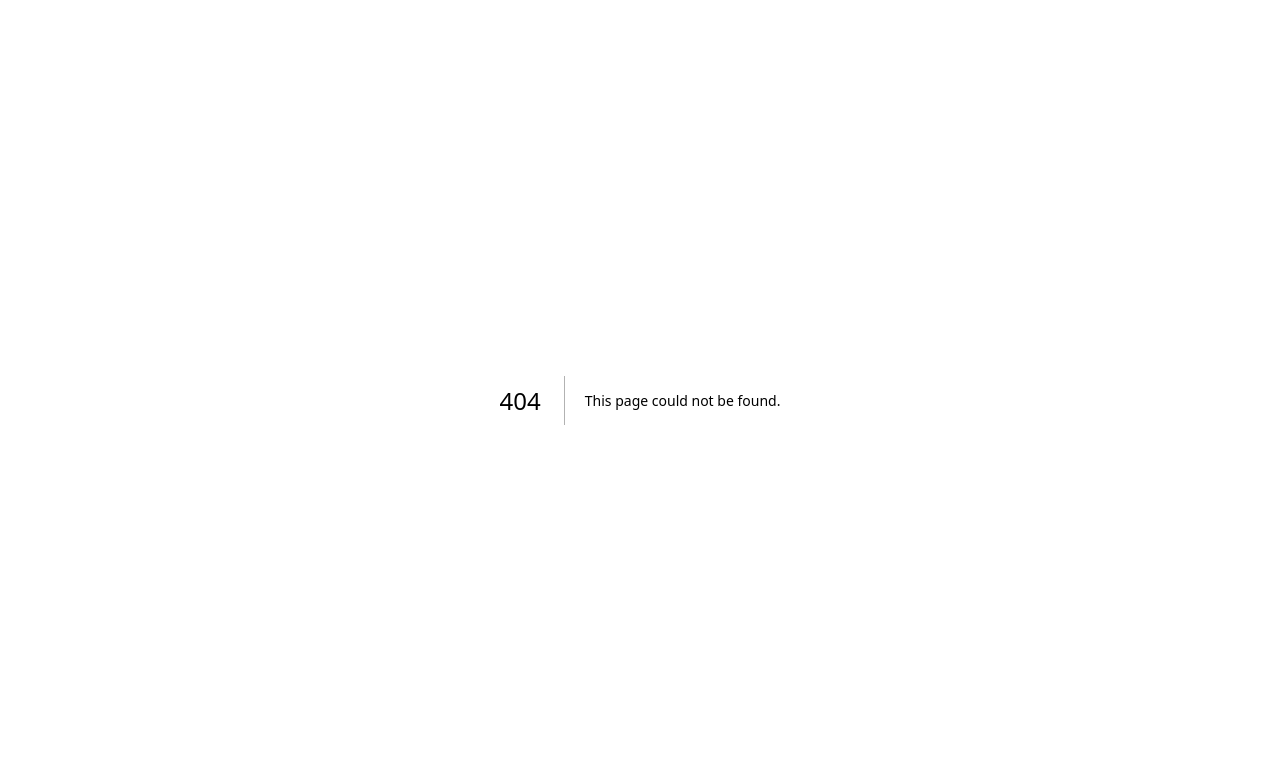
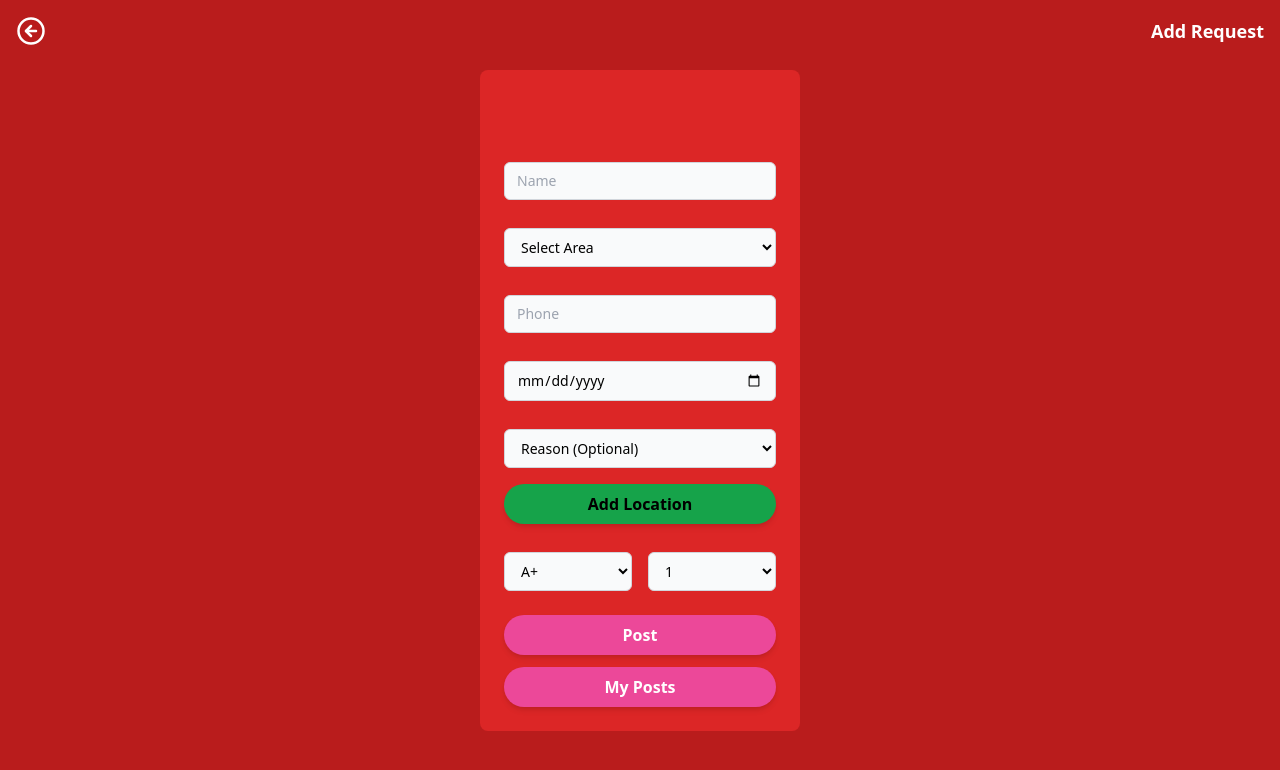
Before and after one commit to mdsajalali/blood-donor-app, a Next.js app: page /request in a window 1280 px wide. Before the commit this address had no page. Shown: the top 770 px of the page. Built offline with nearby package versions, Linux system fonts and the light colour scheme.

Commit message:
add: request

```diff
--- /dev/null
+++ b/src/app/(dashboard)/request/page.tsx
@@ -0,0 +1,129 @@
+import { ArrowLeftCircle } from "lucide-react";
+import Link from "next/link";
+
+export default function Request() {
+  return (
+    <div className="flex items-center justify-center min-h-screen bg-red-700">
+      {/* Top Bar with Back Icon and Heading */}
+      <div className="absolute top-4 left-4 right-4 flex  items-center justify-between">
+        <Link href="/dashboard">
+          <ArrowLeftCircle className="text-white" size={30} />
+        </Link>
+        <h1 className="text-lg font-semibold text-white">Add Request</h1>
+      </div>
+      <div className="w-80 bg-red-600 rounded-lg p-6 relative">
+        {/* Form Section */}
+        <form className="mt-16 space-y-6">
+          {/* Name Input */}
+          <div className="mb-4">
+            <input
+              type="text"
+              id="name"
+              placeholder="Name"
+              className="w-full mt-1 py-2 px-3 bg-gray-50 border border-gray-300 rounded-md focus:ring-indigo-500 focus:border-indigo-500 text-sm"
+            />
+          </div>
+
+          {/* Area Dropdown */}
+          <div className="mb-4">
+            <select
+              id="area"
+              className="w-full mt-1 py-2 px-3 bg-gray-50 border border-gray-300 rounded-md focus:ring-indigo-500 focus:border-indigo-500 text-sm"
+            >
+              <option value="">Select Area</option>
+              <option value="Dhaka">Dhaka</option>
+              <option value="Rajshahi">Rajshahi</option>
+              <option value="Cumilla">Cumilla</option>
+              <option value="Chittagong">Chittagong</option>
+              <option value="Khulna">Khulna</option>
+            </select>
+          </div>
+
+          {/* Phone Number Input */}
+          <div className="mb-4">
+            <input
+              type="tel"
+              id="phone"
+              placeholder="Phone"
+              className="w-full mt-1 py-2 px-3 bg-gray-50 border border-gray-300 rounded-md focus:ring-indigo-500 focus:border-indigo-500 text-sm"
+            />
+          </div>
+
+          {/* Reason Field (Optional) */}
+          <div className="mb-4">
+            <input
+              type="date"
+              id="date"
+              className="w-full mt-1 py-2 px-3 bg-gray-50 border border-gray-300 rounded-md focus:ring-indigo-500 focus:border-indigo-500 text-sm"
+            />
+          </div>
+
+          <div className="mb-4">
+            <select
+              id="area"
+              className="w-full mt-1 py-2 px-3 bg-gray-50 border border-gray-300 rounded-md focus:ring-indigo-500 focus:border-indigo-500 text-sm"
+            >
+              <option value="">Reason (Optional)</option>
+              <option value="Dhaka1">Dhaka</option>
+              <option value="Rajshahi2">Rajshahi</option>
+              <option value="Cumilla3">Cumilla</option>
+              <option value="Chittagong3">Chittagong</option>
+              <option value="Khulna3">Khulna</option>
+            </select>
+          </div>
+
+          <Link href="/map">
+            <button className="w-full mt-4 py-2 text-black bg-green-600 rounded-full shadow-md font-semibold">
+              Add Location
+            </button>
+          </Link>
+
+          {/* Blood Group and Number of Bags */}
+          <div className="flex   gap-4 mb-6">
+            {/* Blood Group Dropdown */}
+            <div className="flex-1">
+              <select
+                id="blood-group"
+                className="w-full mt-1 py-2 px-3 bg-gray-50 border border-gray-300 rounded-md focus:ring-indigo-500 focus:border-indigo-500 text-sm"
+              >
+                <option value="A+">A+</option>
+                <option value="A-">A-</option>
+                <option value="B+">B+</option>
+                <option value="B-">B-</option>
+                <option value="AB+">AB+</option>
+                <option value="AB-">AB-</option>
+                <option value="O+">O+</option>
+                <option value="O-">O-</option>
+              </select>
+            </div>
+
+            {/* Number of Bags Dropdown */}
+            <div className="flex-1">
+              <select
+                id="bags"
+                className="w-full mt-1 py-2 px-3 bg-gray-50 border border-gray-300 rounded-md focus:ring-indigo-500 focus:border-indigo-500 text-sm"
+              >
+                <option value="1">1</option>
+                <option value="2">2</option>
+                <option value="3">3</option>
+                <option value="4">4</option>
+              </select>
+            </div>
+          </div>
+
+          {/* Buttons */}
+          <div className="space-y-3 uppercase">
+            <Link href="/dashboard">
+              <button className="w-full py-2 bg-pink-500 text-white rounded-full shadow-md font-semibold">
+                Post
+              </button>
+            </Link>
+            <button className="w-full py-2 bg-pink-500 text-white rounded-full shadow-md font-semibold">
+              My Posts
+            </button>
+          </div>
+        </form>
+      </div>
+    </div>
+  );
+}
```
